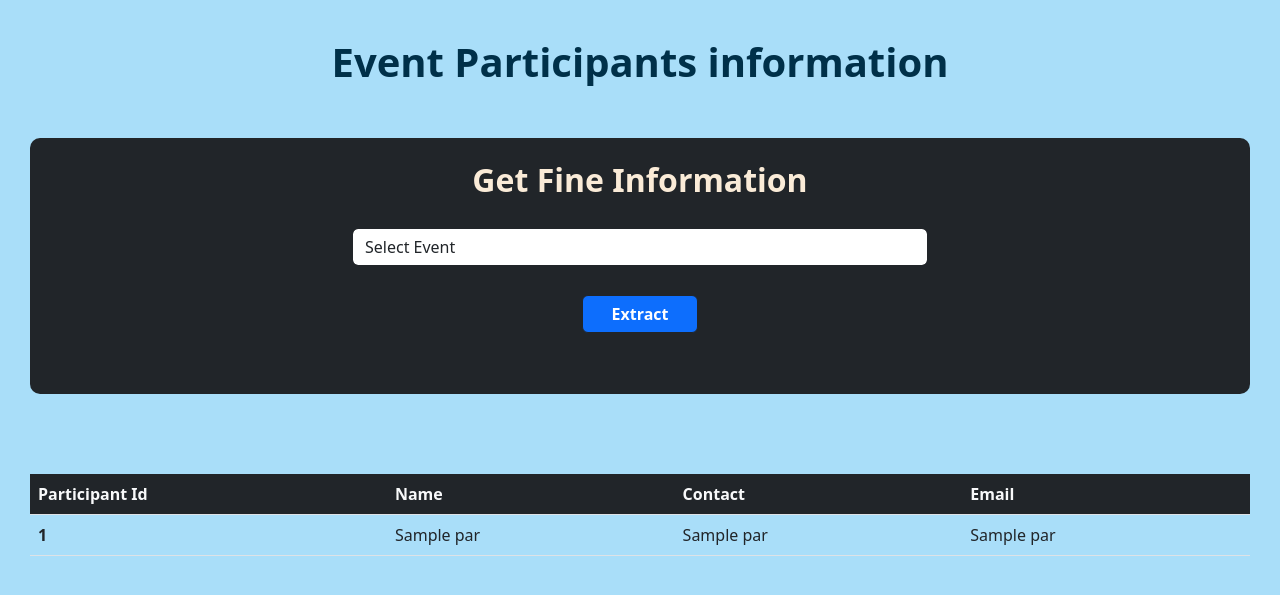
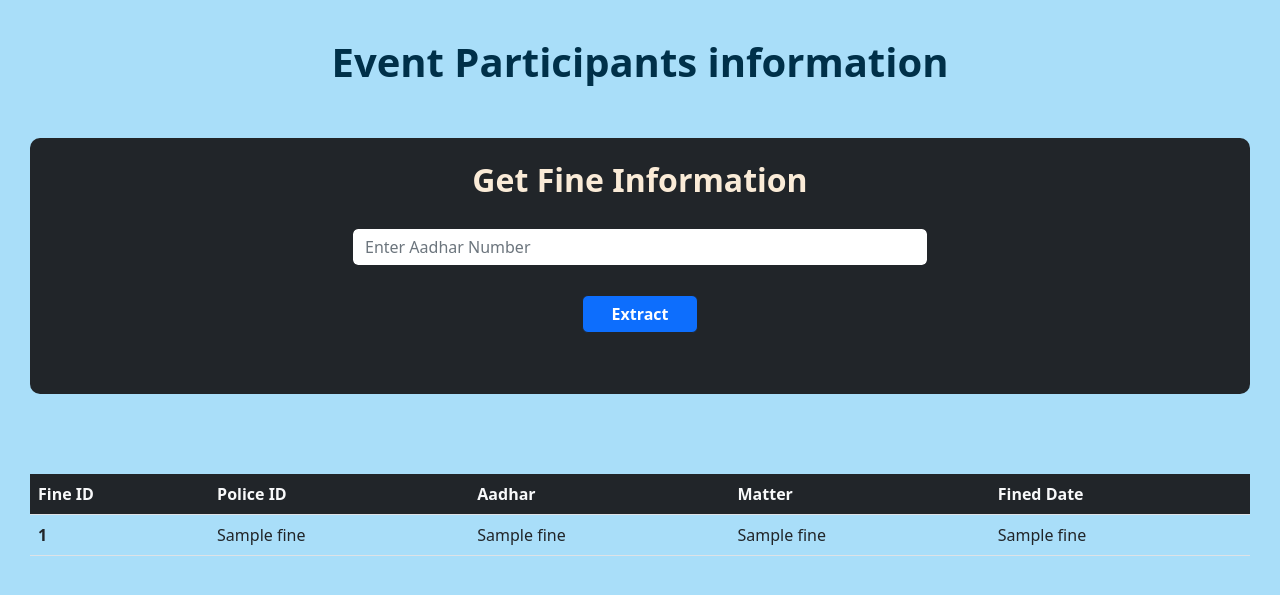
Before and after one commit to speckofstardust/police_station_management, a Flask app: template templates/fine.html in a window 1280 px wide. Shown: the top 595 px of the page. Run offline with Flask 3, Linux system fonts and the light colour scheme; the template is opened without the code that fills it: most values are stand-ins (such as "Sample title", 1, 10 or a date in 2020).

Commit message:
started working on fines

```diff
--- a/app.py
+++ b/app.py
@@ -116,6 +116,36 @@ def displayEmployee():
 
     return render_template('employee.html', employee = employee, station = station, ranks = rank_info)
 
+@app.route('/dashboard/fine', methods=['GET', 'POST', 'POST_DELETE', 'GET_EXTRACT'])
+def renderFine():
+    fines = runQuery("SELECT * FROM fine")
+
+    if request.method == 'POST':
+        fine_id = runQuery("SELECT MAX(fine_id) FROM fine")[0][0]+1
+        police_id = request.form['police_id']
+        aadhar_id = request.form['aadhar_id']
+        matter = request.form['matter']
+        fined_date = request.form['fined_date']
+
+        runQuery("INSERT INTO fine(fine_id, police_id, aadhar_id, matter, fined_date) VALUES('{}', '{}', '{}', '{}', '{}')".format(fine_id, police_id, aadhar_id, matter, fined_date))
+        return render_template('fine_display.html', fines = fines)
+
+    if request.method == 'POST_DELETE':
+        fine_id = request.form['fine_id']
+        runQuery("DELETE FROM fine WHERE fine_id={}".format(fine_id))
+        return render_template('fine_display.html', fines = fines)
+
+    if request.method == 'GET':
+        return render_template('fine_display.html', fines = fines)
+
+    if request.method == 'GET_EXTRACT':
+        aadhar_id = request.form['aadhar_id']
+        extracted_fines = runQuery("SELECT * FROM fine WHERE aadhar_id='{}'".format(aadhar_id))
+        return render_template('fine_display.html', fines = extracted_fines)
+
+    return render_template('fine_display.html')
+
+
 
 @app.route('/eventinfo')
 def rendereventinfo():
--- a/templates/fine.html
+++ b/templates/fine.html
@@ -4,7 +4,7 @@
     <meta charset="UTF-8">
     <meta http-equiv="X-UA-Compatible" content="IE=edge">
     <meta name="viewport" content="width=device-width, initial-scale=1.0">
-    <title>Student information Admin</title>
+    <title>Fine Information</title>
     <link
       href="https://cdn.jsdelivr.net/npm/bootstrap@5.2.2/dist/css/bootstrap.min.css"
       rel="stylesheet"
@@ -32,12 +32,13 @@
                 <div class="form-group rounded" style="text-align:center;">
                     <label style="font-weight: bolder;margin-top:4%;margin-bottom:5%;;font-style:Trebuchet MS;color:antiquewhite" class="h2"
                         for="inlineFormCustomSelect">Get Fine Information </label>
-                    <select name="Event" class="form-control w-100 border border-dark">
-                        <option selected>Select Event</option>
-                        {% for event in events %}
-                        <option value="{{event[0]}}">{{event[1]}}</option>
+                    <input type="text" name="aadhar" class="form-control w-100 border border-dark" placeholder="Enter Aadhar Number" required>
+                    <!--<select name="fines" class="form-control w-100 border border-dark">
+                        <option selected>Select Fines</option>
+                        {% for f in fines %}
+                        <option value="{{f[0]}}">{{f[0]}}</option>
                         {% endfor %}
-                    </select>
+                    </select> -->
                 </div>
                 <div style="margin-top:3%;align-items: center;display:flex;justify-content:center;">
                     <button style="width:20%;margin-top:2%;margin-bottom:5%;align-items: center;display: flex; justify-content: center;font-weight:bolder;"
@@ -53,19 +54,21 @@
       <table class="table">
         <thead class="thead-dark bg-dark text-light">
             <tr>
-                <th scope="col"> Participant Id</th>
-                <th scope="col">Name</th>
-                <th scope="col">Contact</th>
-                <th scope="col">Email</th>
+                <th scope="col">Fine ID</th>
+                <th scope="col">Police ID</th>
+                <th scope="col">Aadhar</th>
+                <th scope="col">Matter</th>
+                <th scope="col">Fined Date</th>
             </tr>
         </thead>
         <tbody>
-            {% for par in participants %}
+            {% for f in fines %}
             <tr>
-                <th scope="row">{{par[0]}}</th>
-                <td>{{par[1]}}</td>
-                <td>{{par[2]}}</td>
-                <td>{{par[3]}}</td>
+                <th scope="row">{{f[0]}}</th>
+                <td>{{f[1]}}</td>
+                <td>{{f[2]}}</td>
+                <td>{{f[3]}}</td>
+                <td>{{f[4]}}</td>
             </tr>
             {% endfor %}
         </tbody>
```
